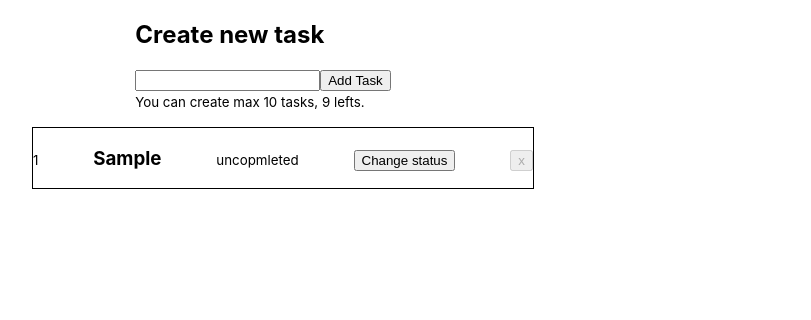
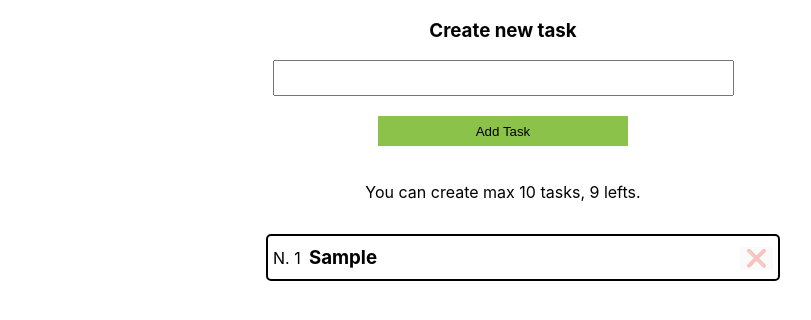
Before and after one commit to MaxBaranowski/3e.pl_react_task, a React (Create React App) app: page / in a window 1280 px wide. Both pictures are taken after typing "Sample" into the empty fields and a click on the button "Add Task". Shown: the top 320 px of the page, without its empty margins (137-948 px from the left). Built offline with nearby package versions, Linux system fonts and the light colour scheme; no server answers.

Commit message:
styles a bit

```diff
--- a/src/components/AddTask.js
+++ b/src/components/AddTask.js
@@ -1,6 +1,41 @@
 import React from 'react';
 import {addTask} from "../actions/tasks.action";
 import {connect} from "react-redux";
+import styled from "styled-components";
+
+const AddTaskTag = styled.section`
+    h1{
+        text-align: center;
+    }
+
+    form{
+        display: flex;
+        flex-direction: column;
+        input{
+            height: 30px;
+            width: 450px;
+            margin-bottom: 20px;
+            padding-left: 5px;
+            font-size: 16px;
+        }
+        button[type='submit']{
+            width: 250px;
+            border: 1px solid #8bc34a;
+            height: 30px;
+            background-color: #8bc34a;
+            margin: 0 auto 20px auto;
+            cursor: pointer;
+            &:hover{
+                box-shadow: 2px 1px 3px 0px #65962c;
+                border-color: #65962c;
+            }
+        }
+    }
+
+    p{
+        text-align: center;
+    }
+`;
 
 const AddTask = (props) => {
     const {current, max} = props.tasks;
@@ -20,7 +55,7 @@ const AddTask = (props) => {
 
 
     return (
-        <div>
+        <AddTaskTag>
             <h1>Create new task</h1>
             <form onSubmit={onSubmit}>
                 <input type="text" ref={textInput} disabled={current === max}/>
@@ -29,8 +64,8 @@ const AddTask = (props) => {
             {current === max &&
             <p>You cannot create more then 10 tasks</p>
             }
-            <small>You can create max {max} tasks, {max - current} lefts. </small>
-        </div>
+            <p>You can create max {max} tasks, {max - current} lefts. </p>
+        </AddTaskTag>
     );
 };
 
--- a/src/components/App.js
+++ b/src/components/App.js
@@ -14,6 +14,7 @@ const Application = styled.section`
     width: 800px;
     justify-content: center;
     align-items: center;
+    margin: 0 auto;
 `;
 
 class App extends Component {
--- a/src/components/Task.js
+++ b/src/components/Task.js
@@ -2,12 +2,44 @@ import React, {Component} from 'react';
 import styled from 'styled-components'
 
 const Wrapper = styled.section`
-  border: 1px solid black;
-  display: flex;
-  flex-direction: row;
-  justify-content: space-between;
-  align-items: baseline;
-  min-width: 500px;
+    position: relative;
+    border: 2px solid black;
+    border-radius: 5px;
+    display: flex;
+    flex-direction: row;
+    justify-content: space-between;
+    align-items: baseline;
+    min-width: 500px;
+    padding: 5px;
+    margin-bottom: 20px;
+    cursor: pointer;
+    &:hover{
+        border-color: #8bc34a;
+    }
+
+    .number{
+        flex: 1;
+        font-size: 16px;
+    }
+
+    h1{
+        flex: 12;
+        margin: 5px 0;
+    }
+
+    .completed{
+        color: #8bc34a;
+        color: #8bc34a;
+        font-weight: bold;
+        font-size: 24px;
+        flex:1;
+    }
+
+    .remove{
+        border: none;
+        right: 0px;
+        font-size: 17px;
+    }
 `;
 
 
@@ -15,12 +47,14 @@ class Task extends Component {
     render() {
         // console.log(this.props)
         return (
-            <Wrapper>
-                <small>{this.props.id}</small>
+            <Wrapper onClick={this.props.toggle}>
+                <small className="number">N. {this.props.id}</small>
+                {this.props.completed &&
+                    <small className="completed">&#10003;</small>
+                }
                 <h1>{this.props.title}</h1>
-                <small>{this.props.completed ? "completed" : "uncopmleted"}</small>
-                <button onClick={this.props.toggle}>Change status</button>
-                <button onClick={this.props.remove} disabled={!this.props.completed}>x</button>
+                {/*<button onClick={this.props.toggle}>Change status</button>*/}
+                <button className="remove" onClick={this.props.remove} disabled={!this.props.completed}>&#10060;</button>
             </Wrapper>
         );
     }
```
